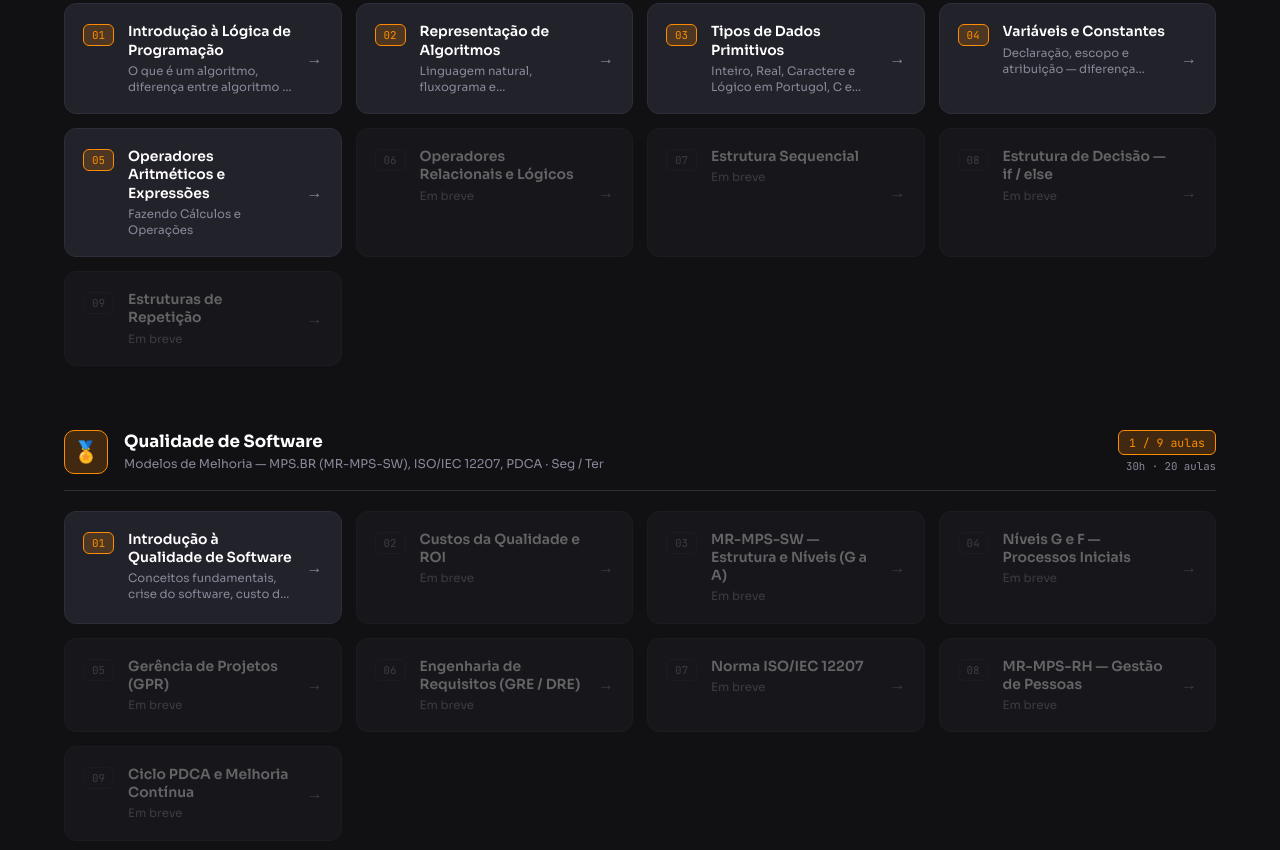
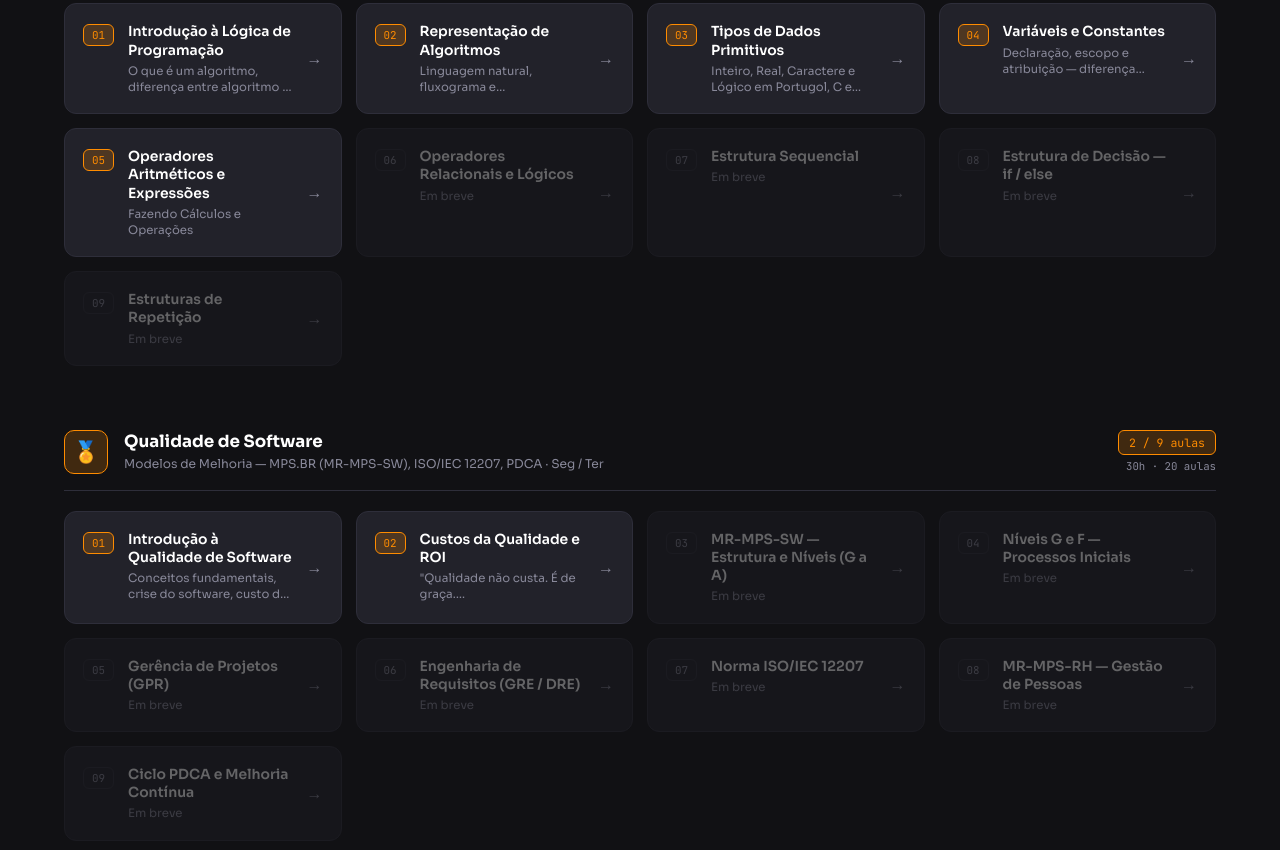
Before and after one commit to tdggaltra/unifil-aulas, a plain HTML site: page index.html in a window 1280 px wide. Shown: the part 1293-2143 px from the top of the page. Drawn offline with Linux system fonts and the light colour scheme.

Commit message:
aula02 qualidade index

```diff
--- a/index.html
+++ b/index.html
@@ -637,11 +637,11 @@
                 </div>
                 <span class="lesson-arrow">→</span>
             </a>
-            <a class="lesson-card soon" href="#" tabindex="-1">
+            <a class="lesson-card" href="Qualidade_software/aula02_custos_qualidade.html" target="_blank">
                 <span class="lesson-num">02</span>
                 <div class="lesson-info">
                     <div class="lesson-title">Custos da Qualidade e ROI</div>
-                    <div class="lesson-desc">Em breve</div>
+                    <div class="lesson-desc">"Qualidade não custa. É de graça.<br>O que custa é a falta de qualidade."<br></div>
                 </div>
                 <span class="lesson-arrow">→</span>
             </a>
```
Also changed, not shown: Qualidade_software/aula02_custos_qualidade.html (renamed from Qualidade_software/aula2_custos_qualidade.html).
